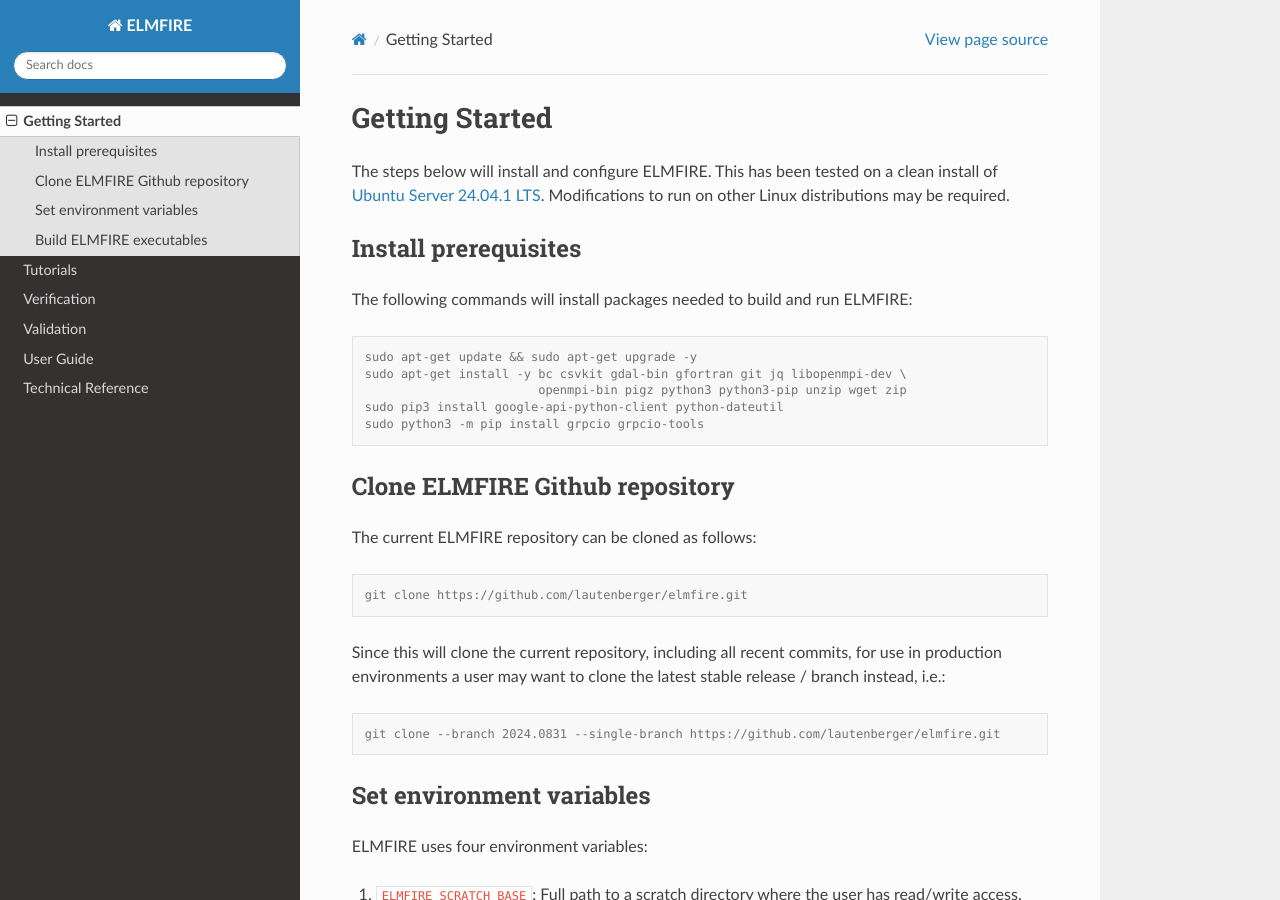
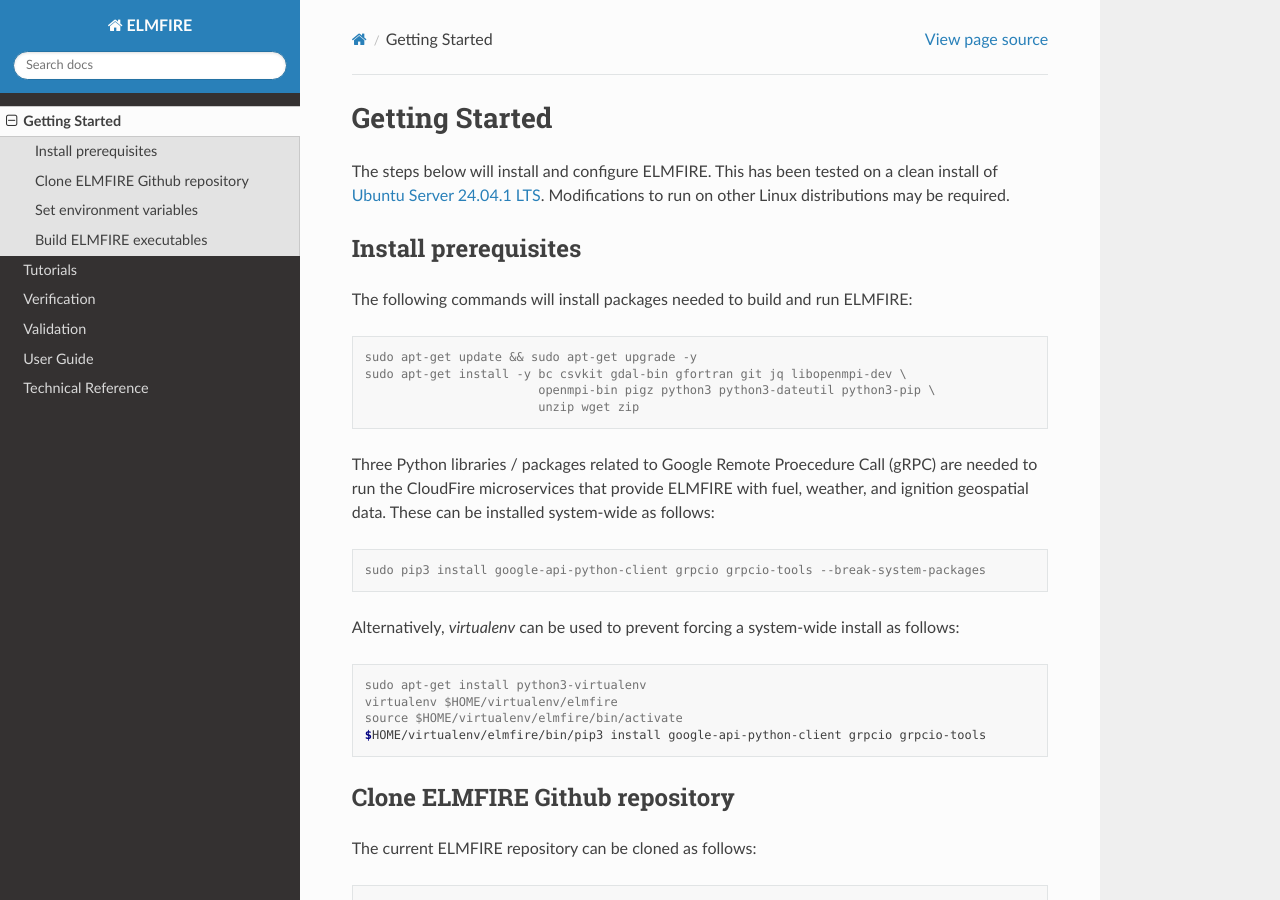
Before and after one commit to lautenberger/elmfire, a Sphinx documentation site: the page built from docs/getting_started.rst, in a window 1280 px wide and 900 px high. Built offline with Sphinx 7.4.7 and the Read the Docs theme 2.0.0, drawn with Linux system fonts in a browser that asks for light colours.

Commit message:
Update library install instructions

```diff
--- a/docs/getting_started.rst
+++ b/docs/getting_started.rst
@@ -19,9 +19,26 @@
 
    sudo apt-get update && sudo apt-get upgrade -y
    sudo apt-get install -y bc csvkit gdal-bin gfortran git jq libopenmpi-dev \
-                           openmpi-bin pigz python3 python3-pip unzip wget zip
-   sudo pip3 install google-api-python-client python-dateutil
-   sudo python3 -m pip install grpcio grpcio-tools
+                           openmpi-bin pigz python3 python3-dateutil python3-pip \
+                           unzip wget zip
+
+Three Python libraries / packages related to Google Remote Proecedure Call (gRPC)
+are needed to run the CloudFire microservices that provide ELMFIRE with fuel,
+weather, and ignition geospatial data. These can be installed system-wide
+as follows:
+
+.. code-block:: console
+
+   sudo pip3 install google-api-python-client grpcio grpcio-tools --break-system-packages
+
+Alternatively, `virtualenv` can be used to prevent forcing a system-wide install as follows:
+
+.. code-block:: console
+
+   sudo apt-get install python3-virtualenv
+   virtualenv $HOME/virtualenv/elmfire
+   source $HOME/virtualenv/elmfire/bin/activate
+   $HOME/virtualenv/elmfire/bin/pip3 install google-api-python-client grpcio grpcio-tools
 
 .. _clone-repo:
 
```
